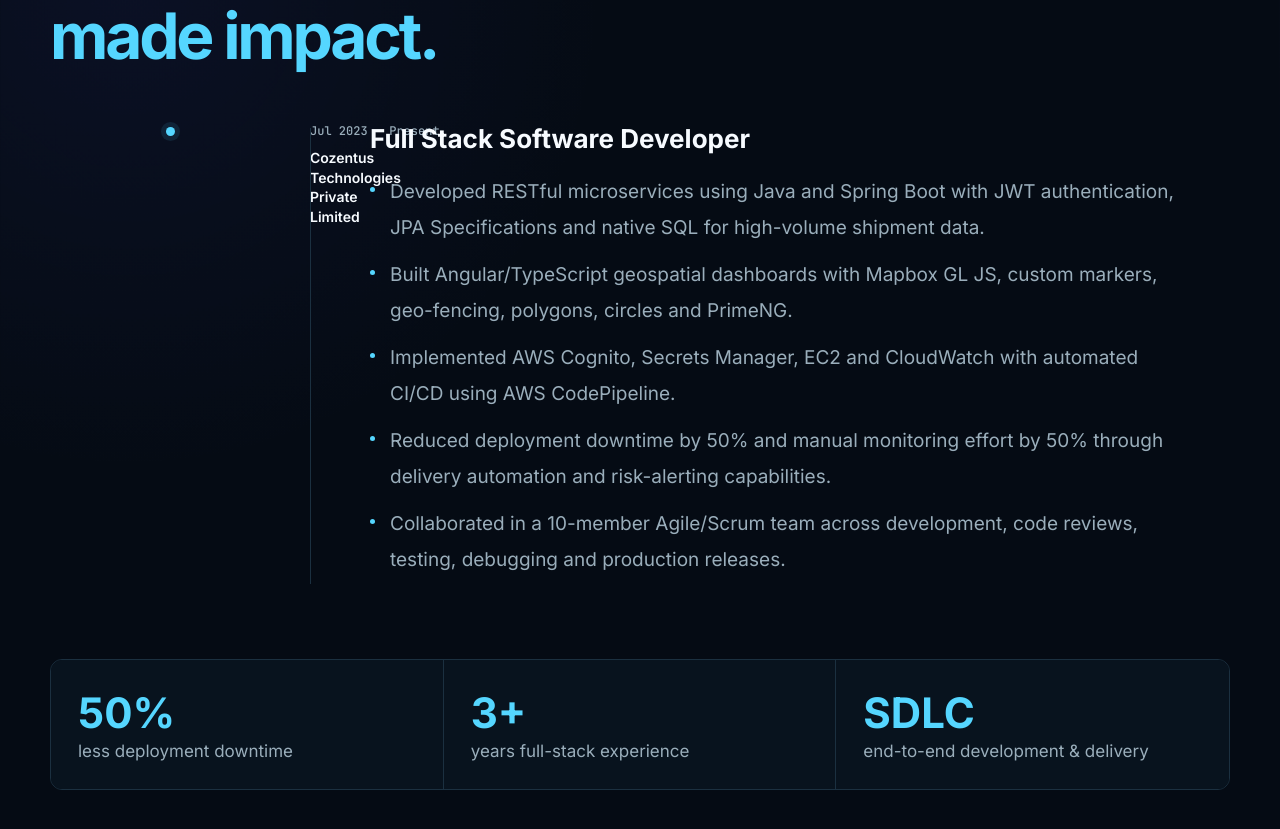
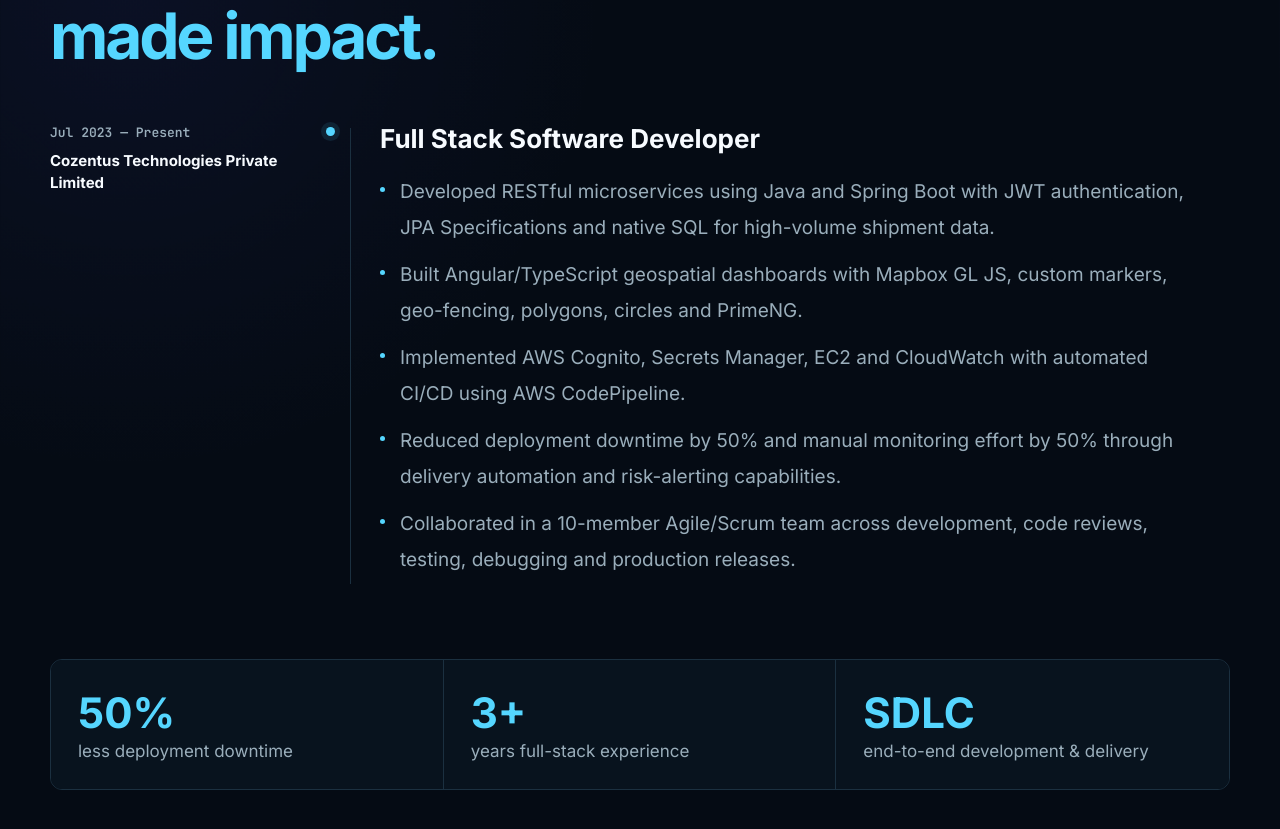
Before and after one commit to Gourish14/gourish-portfolio, an Angular app: page / in a window 1280 px wide. Shown: the part 2780-3609 px from the top of the page. Built offline with nearby package versions, Linux system fonts and the light colour scheme.

Commit message:
Correct experience timeline layout and spacing

```diff
--- a/src/app/app.component.html
+++ b/src/app/app.component.html
@@ -43,7 +43,7 @@
       </div>
     </section>
 
-    <section id="experience" class="section experience"><div class="section-kicker">02 / EXPERIENCE</div><div class="section-heading"><h2>Where I've<br><span>made impact.</span></h2></div><div class="timeline"><article class="timeline-item" *ngFor="let job of experience"><div class="timeline-marker"></div><div class="timeline-meta"><span>{{job.period}}</span><strong>{{job.company}}</strong></div><div class="timeline-content"><h3>{{job.role}}</h3><ul><li *ngFor="let bullet of job.bullets">{{bullet}}</li></ul></div></article></div><div class="impact-strip"><div><strong>50%</strong><span>less deployment downtime</span></div><div><strong>3+</strong><span>years full-stack experience</span></div><div><strong>SDLC</strong><span>end-to-end development & delivery</span></div></div></section>
+    <section id="experience" class="section experience"><div class="section-kicker">02 / EXPERIENCE</div><div class="section-heading"><h2>Where I've<br><span>made impact.</span></h2></div><div class="timeline"><article class="timeline-item" *ngFor="let job of experience"><div class="timeline-marker"></div><div class="timeline-meta"><span>{{job.period}}</span><strong>{{job.company}}</strong></div><div class="timeline-content"><h3>{{job.role}}</h3><ul><li *ngFor="let bullet of job.bullets">{{bullet}}</li></ul></div></article></div><div class="impact-strip"><div><strong>50%</strong><span>less deployment downtime</span></div><div><strong>3+</strong><span>years full-stack experience</span></div><div><strong>SDLC</strong><span>end-to-end development &amp; delivery</span></div></div></section>
 
     <section id="skills" class="section"><div class="section-kicker">03 / TOOLKIT</div><div class="section-heading"><h2>The stack behind<br><span>the work.</span></h2></div><div class="skill-grid"><article class="skill-card" *ngFor="let group of skills"><h3>{{group.title}}</h3><div class="chips"><span *ngFor="let item of group.items">{{item}}</span></div></article></div></section>
 
@@ -54,28 +54,56 @@
   <footer><span>© 2026 Gourish Bhagat</span><span>Code · Build · Learn · Grow</span><span>Built with Angular</span></footer>
 
   <style>
-    /* Experience timeline: metadata stays completely on the left of the divider. */
+    /* Desktop: metadata is clearly left of the divider with a deliberate visual gap. */
     @media (min-width: 901px) {
-      .page .timeline:before { left: 260px; }
-      .page .timeline-item { grid-template-columns: 240px 40px minmax(0, 1fr); gap: 20px; }
+      .page .timeline:before { left: 300px !important; }
+      .page .timeline-item {
+        display: grid !important;
+        grid-template-columns: 230px 20px minmax(0, 1fr) !important;
+        column-gap: 40px !important;
+        align-items: start !important;
+      }
       .page .timeline-meta {
-        text-align: left;
-        align-items: flex-start;
-        padding: 0;
-        gap: 8px;
+        grid-column: 1 !important;
+        grid-row: 1 !important;
+        width: 230px !important;
+        min-width: 230px !important;
+        display: flex !important;
+        flex-direction: column !important;
+        align-items: flex-start !important;
+        justify-content: flex-start !important;
+        text-align: left !important;
+        gap: 8px !important;
+        padding: 0 !important;
+        margin: 0 !important;
       }
       .page .timeline-meta span {
-        white-space: nowrap;
-        line-height: 1.45;
-        color: var(--muted-2);
+        display: block !important;
+        white-space: nowrap !important;
+        font: 600 13px/1.5 'JetBrains Mono', monospace !important;
+        color: var(--muted-2) !important;
       }
       .page .timeline-meta strong {
-        display: block;
-        font-size: 14px;
-        line-height: 1.4;
-        color: var(--heading);
-        max-width: 240px;
+        display: block !important;
+        width: 100% !important;
+        max-width: 230px !important;
+        color: var(--heading) !important;
+        font: 700 15px/1.45 'Inter','Segoe UI',Arial,sans-serif !important;
+        text-align: left !important;
       }
+      .page .timeline-marker {
+        grid-column: 2 !important;
+        grid-row: 1 !important;
+        margin: 4px auto !important;
+      }
+      .page .timeline-content {
+        grid-column: 3 !important;
+        grid-row: 1 !important;
+        min-width: 0 !important;
+        padding-left: 0 !important;
+        margin-left: 0 !important;
+      }
+      .page .timeline-content h3 { margin-top: 0 !important; }
     }
   </style>
 </div>
```
